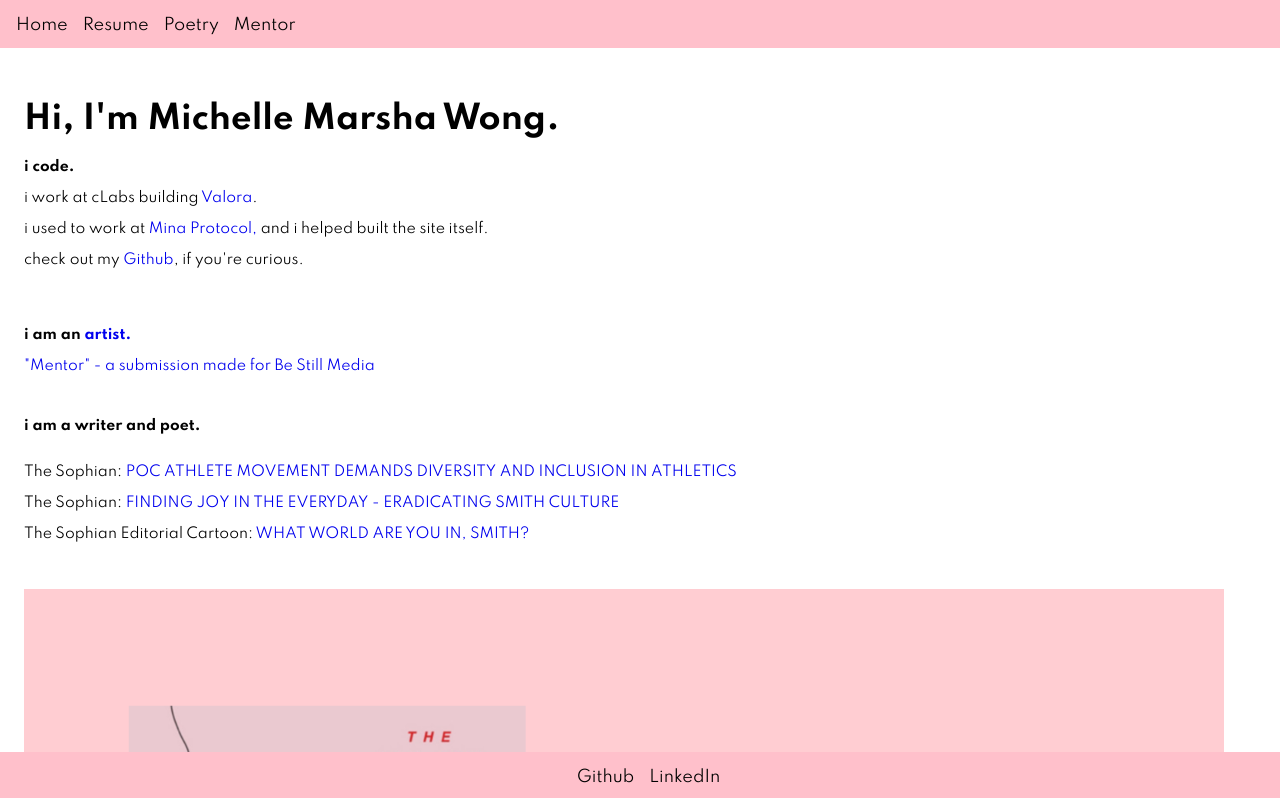
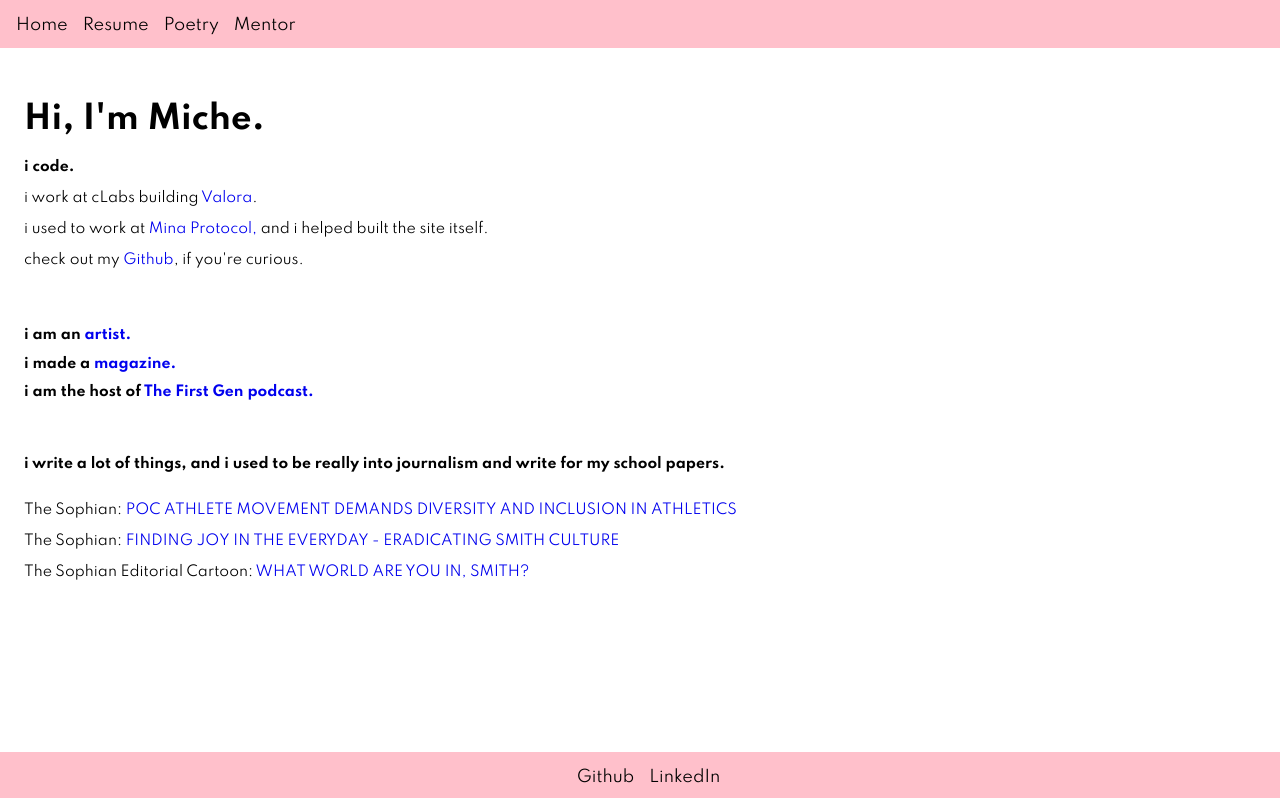
Before and after one commit to michellewong793/personalsite, a Next.js app: page / in a window 1280 px wide. Shown: the top 798 px of the page. Built offline with nearby package versions, Linux system fonts and the light colour scheme.

Commit message:
add new text to index

```diff
--- a/pages/index.js
+++ b/pages/index.js
@@ -1,38 +1,98 @@
-import Layout from '../components/Layout';
-import Styles from '../components/Theme';
-import Spacer from '../components/Spacer';
-import Link from 'next/link';
-
+import Layout from "../components/Layout";
+import Styles from "../components/Theme";
+import Spacer from "../components/Spacer";
 
 export default function Index() {
   return (
     <div>
       <Layout />
       <div style={Styles.content}>
-                <h1 style={Styles.header}>Hi, I'm Michelle Marsha Wong.</h1>
+        <h1 style={Styles.header}>Hi, I'm Miche.</h1>
         <h2 style={Styles.body}>i code.</h2>
-                <p style={Styles.body}>i work at cLabs building <a href="https://valoraapp.com" style={Styles.link} >Valora</a>.</p>
-                <p style={Styles.body}>i used to work at <a href="https://minaprotocol.com" style={Styles.link} > Mina Protocol, </a> and i helped built the site itself.  </p>
-                <p style={Styles.body}>check out my <a href="https://github.com/michellewong793" style={Styles.link} >Github</a>, if you're curious.</p>
+        <p style={Styles.body}>
+          i work at cLabs building{" "}
+          <a href="https://valoraapp.com" style={Styles.link}>
+            Valora
+          </a>
+          .
+        </p>
+        <p style={Styles.body}>
+          i used to work at{" "}
+          <a href="https://minaprotocol.com" style={Styles.link}>
+            {" "}
+            Mina Protocol,{" "}
+          </a>{" "}
+          and i helped built the site itself.{" "}
+        </p>
+        <p style={Styles.body}>
+          check out my{" "}
+          <a href="https://github.com/michellewong793" style={Styles.link}>
+            Github
+          </a>
+          , if you're curious.
+        </p>
         <Spacer height={2} />
-
-                <h2 style={Styles.body}>i am an <a href="https://instagram.com/brain_to_ink" style={Styles.link}> artist. </a>
+        <h2 style={Styles.body}>
+          i am an{" "}
+          <a href="https://instagram.com/brain_to_ink" style={Styles.link}>
+            {" "}
+            artist.{" "}
+          </a>
         </h2>
-
-                <a href="/mentor" style={Styles.link}> "Mentor" - a submission made for Be Still Media </a>
+        <h2 style={Styles.body}>
+          i made a{" "}
+          <a
+            href="https://www.dropbox.com/h?preview=confessions_01.pdf"
+            style={Styles.link}
+          >
+            {" "}
+            magazine.{" "}
+          </a>
+        </h2>
+        <h2 style={Styles.body}>
+          i am the host of{" "}
+          <a
+            href="https://open.spotify.com/show/09FJCjGxjionhSWXNcOyFN?si=crE6gyZaRuKalq37PWoTBQ"
+            style={Styles.link}
+          >
+            {" "}
+            The First Gen podcast.{" "}
+          </a>
+        </h2>
         <Spacer height={2} />
-
-                <h2 style={Styles.body}>i am a writer and poet. </h2>
-
+        <h2 style={Styles.body}>
+          i write a lot of things, and i used to be really into journalism and
+          write for my school papers.{" "}
+        </h2>
         <Spacer height={0.2} />
-
-                <p style={Styles.body}>The Sophian: <a style={Styles.link} href="https://thesophian.com/2018-10-25-poc-athlete-movement-demands-diversity-and-inclusion-in-athletics/" >POC ATHLETE MOVEMENT DEMANDS DIVERSITY AND INCLUSION IN ATHLETICS</a> </p>
-                <p style={Styles.body}>The Sophian: <a style={Styles.link} href="https://thesophian.com/2019-2-7-eradicating-smith-culture-i-smile-at-smith-students-i-dont-know-and-i-like-it/">FINDING JOY IN THE EVERYDAY - ERADICATING SMITH CULTURE</a> </p>
-                <p style={Styles.body}>The Sophian Editorial Cartoon: <a style={Styles.link} href="https://thesophian.com/2018-11-15-is-this-healing/">WHAT WORLD ARE YOU IN, SMITH? </a> </p>
-
-                <Spacer height={2} />
-                <img src="/firstGen.png" style={Styles.firstGenPromoCard}></img>
+        <p style={Styles.body}>
+          The Sophian:{" "}
+          <a
+            style={Styles.link}
+            href="https://thesophian.com/2018-10-25-poc-athlete-movement-demands-diversity-and-inclusion-in-athletics/"
+          >
+            POC ATHLETE MOVEMENT DEMANDS DIVERSITY AND INCLUSION IN ATHLETICS
+          </a>{" "}
+        </p>
+        <p style={Styles.body}>
+          The Sophian:{" "}
+          <a
+            style={Styles.link}
+            href="https://thesophian.com/2019-2-7-eradicating-smith-culture-i-smile-at-smith-students-i-dont-know-and-i-like-it/"
+          >
+            FINDING JOY IN THE EVERYDAY - ERADICATING SMITH CULTURE
+          </a>{" "}
+        </p>
+        <p style={Styles.body}>
+          The Sophian Editorial Cartoon:{" "}
+          <a
+            style={Styles.link}
+            href="https://thesophian.com/2018-11-15-is-this-healing/"
+          >
+            WHAT WORLD ARE YOU IN, SMITH?{" "}
+          </a>{" "}
+        </p>
       </div>
-        </div >
+    </div>
   );
 }
```
Also changed, not shown: components/Layout.js (+43 -30 lines), pages/poems.js (+11 -10 lines), 1 other file (tests, documents, lock files or other folders). Lines whose indentation alone changed are shown as unchanged.
